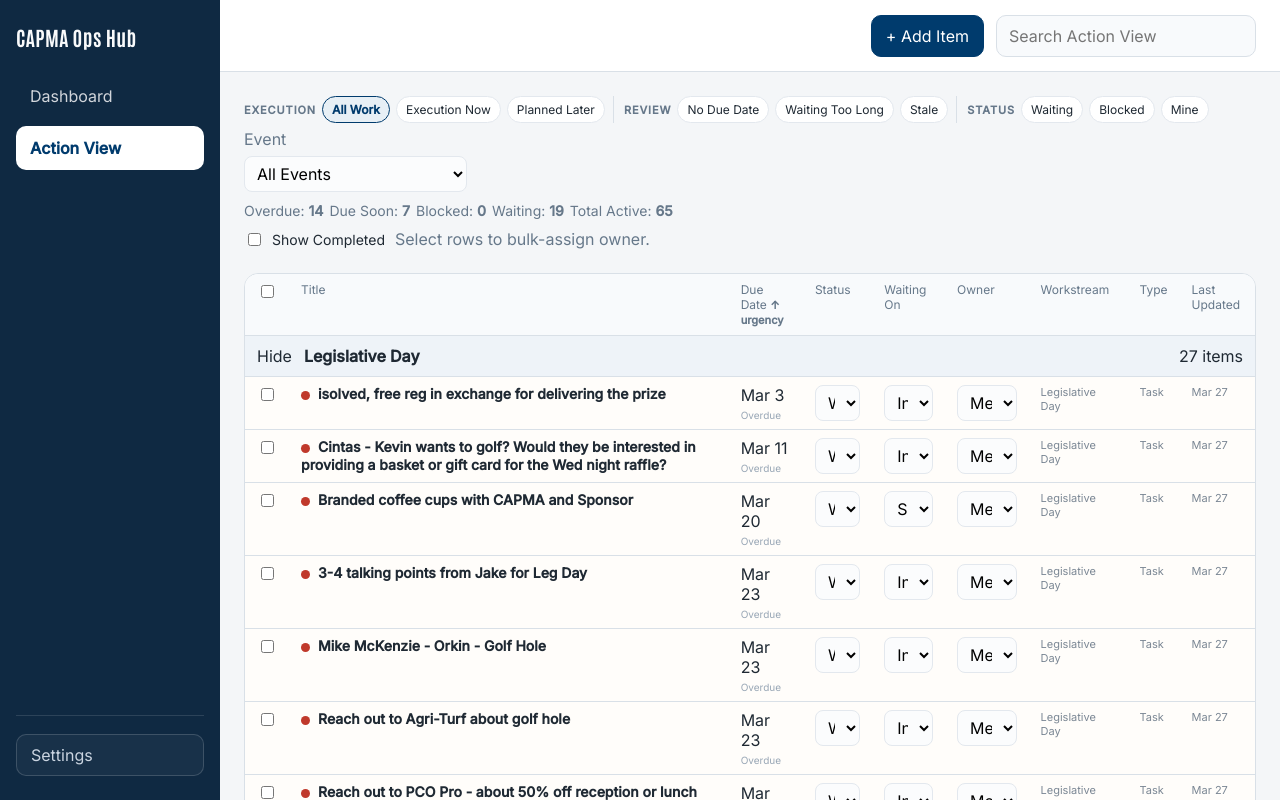
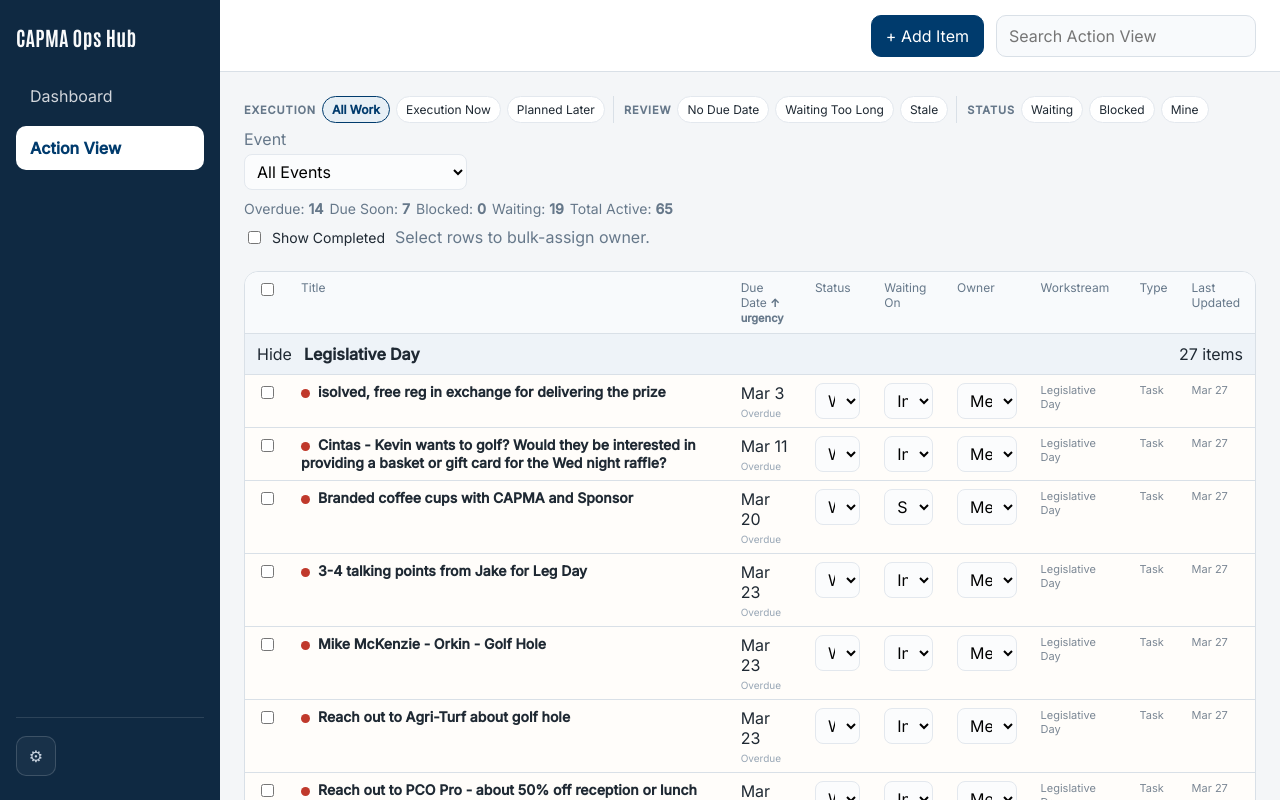
Before and after one commit to mondotDev/capma-ops, a Next.js app: page /action in a window 1280 px wide. Shown: the top 800 px of the page. Built offline with nearby package versions, Linux system fonts and the light colour scheme.

Commit message:
Refine drawer UI and waiting filter behavior

```diff
--- a/app/globals.css
+++ b/app/globals.css
@@ -51,6 +51,18 @@ textarea {
   font: inherit;
 }
 
+.sr-only {
+  position: absolute;
+  width: 1px;
+  height: 1px;
+  padding: 0;
+  margin: -1px;
+  overflow: hidden;
+  clip: rect(0, 0, 0, 0);
+  white-space: nowrap;
+  border: 0;
+}
+
 .shell {
   min-height: 100vh;
 }
@@ -94,13 +106,16 @@ textarea {
 }
 
 .sidebar__settings {
-  width: 100%;
-  padding: 10px 14px;
+  width: 40px;
+  height: 40px;
+  padding: 0;
   border: 1px solid rgba(255, 255, 255, 0.16);
   border-radius: 10px;
   background: rgba(255, 255, 255, 0.04);
   color: #cbd5e1;
-  text-align: left;
+  display: inline-flex;
+  align-items: center;
+  justify-content: center;
   cursor: pointer;
 }
 
@@ -622,8 +637,7 @@ textarea {
 }
 
 .action-layout--open {
-  grid-template-columns: minmax(0, 1fr) var(--drawer-width);
-  gap: 16px;
+  grid-template-columns: minmax(0, 1fr);
 }
 
 .table-panel {
@@ -641,12 +655,12 @@ textarea {
 }
 
 .drawer-backdrop {
-  position: absolute;
+  position: fixed;
   inset: 0;
   border: none;
-  background: transparent;
+  background: rgba(15, 23, 42, 0.14);
   cursor: pointer;
-  z-index: 10;
+  z-index: 30;
 }
 
 .table-scroll {
@@ -981,26 +995,32 @@ tr.blocked-row {
 }
 
 .drawer {
-  position: sticky;
-  top: 0;
+  position: fixed;
+  top: calc(var(--topbar-height) + 12px);
+  right: 16px;
   width: var(--drawer-width);
-  max-width: 100%;
-  height: calc(100vh - var(--topbar-height) - 48px);
+  max-width: calc(100vw - 32px);
+  height: calc(100vh - var(--topbar-height) - 28px);
   border: 1px solid var(--border);
-  border-left: 3px solid #c4d3e6;
+  border-left: 1px solid var(--border);
   border-radius: 16px;
   background: var(--surface);
   padding: 0;
   overflow-y: auto;
-  z-index: 20;
+  overflow-x: hidden;
+  z-index: 40;
   box-shadow: 0 18px 36px rgba(15, 23, 42, 0.08);
+}
+
+.drawer--blocked {
+  background: #fdfaf5;
 }
 
 .drawer__sticky {
   position: sticky;
   top: 0;
   background: var(--surface);
-  padding: 22px 22px 16px;
+  padding: 22px 22px 14px;
   border-bottom: 1px solid var(--border);
   z-index: 2;
 }
@@ -1010,6 +1030,59 @@ tr.blocked-row {
   justify-content: space-between;
   align-items: flex-start;
   gap: 12px;
+}
+
+.drawer__header-actions {
+  display: flex;
+  align-items: flex-start;
+  gap: 8px;
+}
+
+.drawer__actions-menu {
+  position: relative;
+}
+
+.drawer__actions-trigger {
+  width: 40px;
+  height: 40px;
+  border: 1px solid var(--border);
+  border-radius: 10px;
+  background: var(--surface);
+  color: #607181;
+  display: inline-flex;
+  align-items: center;
+  justify-content: center;
+  padding: 0;
+  font-size: 16px;
+  cursor: pointer;
+}
+
+.drawer__actions-popover {
+  position: absolute;
+  top: calc(100% + 6px);
+  right: 0;
+  min-width: 140px;
+  padding: 6px;
+  border: 1px solid var(--border);
+  border-radius: 12px;
+  background: var(--surface);
+  box-shadow: 0 12px 24px rgba(15, 23, 42, 0.12);
+  z-index: 4;
+}
+
+.drawer__actions-item {
+  width: 100%;
+  border: none;
+  background: transparent;
+  border-radius: 8px;
+  padding: 9px 10px;
+  text-align: left;
+  cursor: pointer;
+  color: var(--text);
+}
+
+.drawer__actions-item--danger {
+  color: var(--danger);
 }
 
 .drawer__title {
@@ -1060,18 +1133,53 @@ tr.blocked-row {
   font-size: 14px;
 }
 
-.drawer__badges {
-  margin-top: 12px;
+.drawer__header-meta {
+  display: flex;
+  flex-wrap: wrap;
+  align-items: center;
+  gap: 8px;
+  margin-top: 8px;
+}
+
+.drawer__status-chip {
+  display: inline-flex;
+  align-items: center;
+  border-radius: 999px;
+  padding: 5px 10px;
+  background: #edf1f5;
+  color: #415262;
+  font-size: 12px;
+  font-weight: 600;
+}
+
+.drawer__status-chip--blocked {
+  background: var(--blocked-soft);
+  color: #8a4b12;
+}
+
+.drawer__status-chip--overdue {
+  background: var(--danger-soft);
+  color: var(--danger);
+}
+
+.drawer__status-chip--waiting {
+  background: var(--waiting-soft);
+  color: #9a4d00;
+}
+
+.drawer__due-text {
+  font-size: 13px;
+  color: #526374;
 }
 
 .drawer__issue {
-  margin-top: 10px;
+  margin-top: 8px;
   color: var(--muted);
   font-size: 13px;
 }
 
 .drawer__warning {
-  margin-top: 10px;
+  margin-top: 6px;
   color: var(--danger);
   font-size: 13px;
   font-weight: 600;
@@ -1117,7 +1225,7 @@ tr.blocked-row {
 
 .drawer__grid {
   display: grid;
-  gap: 14px;
+  gap: 10px 14px;
 }
 
 .drawer__grid--two-up {
@@ -1126,75 +1234,82 @@ tr.blocked-row {
 
 .drawer__sections {
   display: grid;
-  grid-template-columns: minmax(0, 1.2fr) minmax(320px, 0.9fr);
-  gap: 18px 22px;
-  padding: 18px 22px 22px;
+  grid-template-columns: minmax(0, 1.15fr) minmax(300px, 0.95fr);
+  gap: 12px 22px;
+  padding: 16px 22px 20px;
 }
 
 .drawer-section {
   display: grid;
-  gap: 14px;
+  gap: 10px;
   align-content: start;
 }
 
-.drawer-section--primary {
+.drawer-section--form {
   grid-column: 1;
-}
-
-.drawer-section--primary + .drawer-section--primary {
-  padding-top: 18px;
-  border-top: 1px solid var(--border);
 }
 
 .drawer-section--notes {
   grid-column: 2;
 }
 
-.drawer-section--notes + .drawer-section--notes {
-  padding-top: 18px;
-  border-top: 1px solid var(--border);
-}
-
-.drawer-section--primary + .drawer-section--danger {
-  padding-top: 18px;
-  border-top: 1px solid var(--border);
-}
-
-.drawer-section--danger {
-  margin-top: 8px;
-  grid-column: 1;
-}
-
-.drawer-section__title {
+.drawer__grid--form {
+  grid-template-columns: repeat(2, minmax(170px, 1fr));
+  gap: 10px 16px;
+}
+
+.drawer-section--form {
+  gap: 14px;
+}
+
+.drawer-section--notes-panel {
+  gap: 12px;
+  padding: 16px 16px 14px;
+  border: 1px solid #e4e9ef;
+  border-radius: 14px;
+  background: #f8fafc;
+  box-shadow: inset 0 1px 0 rgba(255, 255, 255, 0.65);
+}
+
+.note-history {
+  display: grid;
+  gap: 0;
+  align-content: start;
+}
+
+.note-entry {
+  display: grid;
+  grid-template-columns: 88px minmax(0, 1fr);
+  gap: 12px;
+  padding: 10px 0 12px;
+  border-bottom: 1px solid var(--border);
+  background: transparent;
+}
+
+.note-entry:last-child {
+  border-bottom: none;
+  padding-bottom: 0;
+}
+
+.drawer__panel-title {
+  margin: 0;
   font-family: var(--font-heading), Arial, sans-serif;
-  margin: 0;
   font-size: 12px;
   font-weight: 700;
   letter-spacing: 0.08em;
   text-transform: uppercase;
-  color: var(--muted);
-}
-
-.note-history {
-  display: grid;
-  gap: 10px;
+  color: #607181;
+}
+
+.note-entry__rail {
+  display: grid;
   align-content: start;
-}
-
-.note-entry {
-  padding: 10px 12px;
-  border: 1px solid var(--border);
-  border-radius: 12px;
-  background: #fbfcfd;
-}
-
-.note-entry__meta {
-  display: flex;
-  align-items: center;
-  gap: 8px;
-  margin-bottom: 6px;
-  font-size: 11px;
-  color: var(--muted);
+  gap: 6px;
+  padding-top: 1px;
+}
+
+.note-entry__body {
+  min-width: 0;
 }
 
 .note-entry__initials {
@@ -1213,6 +1328,8 @@ tr.blocked-row {
 
 .note-entry__timestamp {
   color: #738292;
+  font-size: 11px;
+  line-height: 1.35;
 }
 
 .note-entry__text {
@@ -1221,16 +1338,57 @@ tr.blocked-row {
   color: var(--text);
 }
 
+.drawer__composer {
+  display: grid;
+  gap: 8px;
+  padding-top: 10px;
+  border-top: 1px solid var(--border);
+}
+
 .drawer__note-actions {
   display: flex;
   align-items: center;
-  justify-content: space-between;
-  gap: 12px;
+  justify-content: flex-start;
+  gap: 10px;
+  margin-top: -4px;
 }
 
 .field {
   display: grid;
-  gap: 7px;
+  gap: 5px;
+  min-width: 0;
+}
+
+.field--priority label {
+  color: #435565;
+  font-weight: 700;
+}
+
+.field--secondary label,
+.field--secondary .field-static {
+  color: #7f8d9a;
+}
+
+.drawer__blocked-control {
+  align-content: start;
+}
+
+.drawer__blocked-stack {
+  display: grid;
+  gap: 6px;
+}
+
+.drawer__blocked-toggle {
+  min-height: 42px;
+  align-items: center;
+}
+
+.drawer__blocked-details {
+  margin-top: -4px;
+}
+
+.drawer__confirm-bar {
+  padding: 0 22px 18px;
 }
 
 .field-static,
@@ -1243,6 +1401,11 @@ tr.blocked-row {
   font-size: 13px;
   font-weight: 600;
   color: var(--muted);
+}
+
+.drawer .field select,
+.drawer .field input {
+  min-width: 0;
 }
 
 th,
@@ -1286,7 +1449,7 @@ textarea,
 }
 
 #drawer-add-note {
-  min-height: 96px;
+  min-height: 116px;
 }
 
 .empty-state {
@@ -1374,9 +1537,14 @@ textarea,
     grid-template-columns: 1fr;
   }
 
-  .drawer-section--primary,
+  .drawer__grid--two-up,
+  .drawer__grid--form {
+    grid-template-columns: 1fr;
+  }
+
+  .drawer-section--form,
   .drawer-section--notes,
-  .drawer-section--danger {
+  .drawer__confirm-bar {
     grid-column: 1;
   }
 }
--- a/components/app-shell.tsx
+++ b/components/app-shell.tsx
@@ -261,8 +261,8 @@ export function AppShell({ children }: { children: React.ReactNode }) {
           </Link>
         </nav>
         <div className="sidebar__footer">
-          <button className="sidebar__settings" onClick={openSettings} type="button">
-            Settings
+          <button aria-label="Open settings" className="sidebar__settings" onClick={openSettings} type="button">
+            <span aria-hidden="true">⚙</span>
           </button>
         </div>
       </aside>
--- a/lib/ops-utils.ts
+++ b/lib/ops-utils.ts
@@ -887,7 +887,7 @@ export function matchesActionFilter(item: ActionItem, filter: ActionFilter) {
   }
 
   if (filter === "waiting") {
-    return isWaitingIssue(item);
+    return isWaitingIssue(item) && !isBlockedItem(item);
   }
 
   if (filter === "blocked") {
```
Also changed, not shown: components/action-view.tsx (+194 -85 lines), 1 other file (tests, documents, lock files or other folders).
